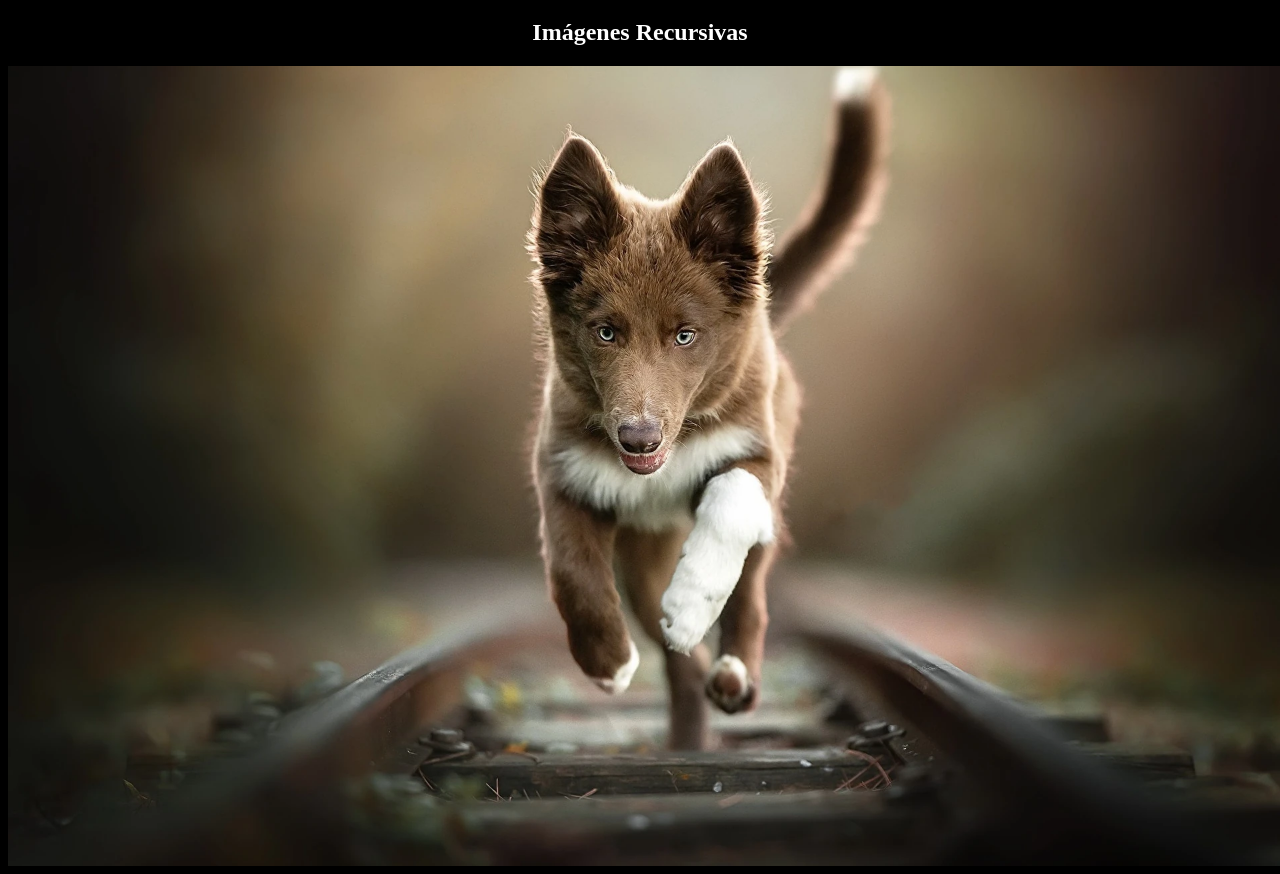
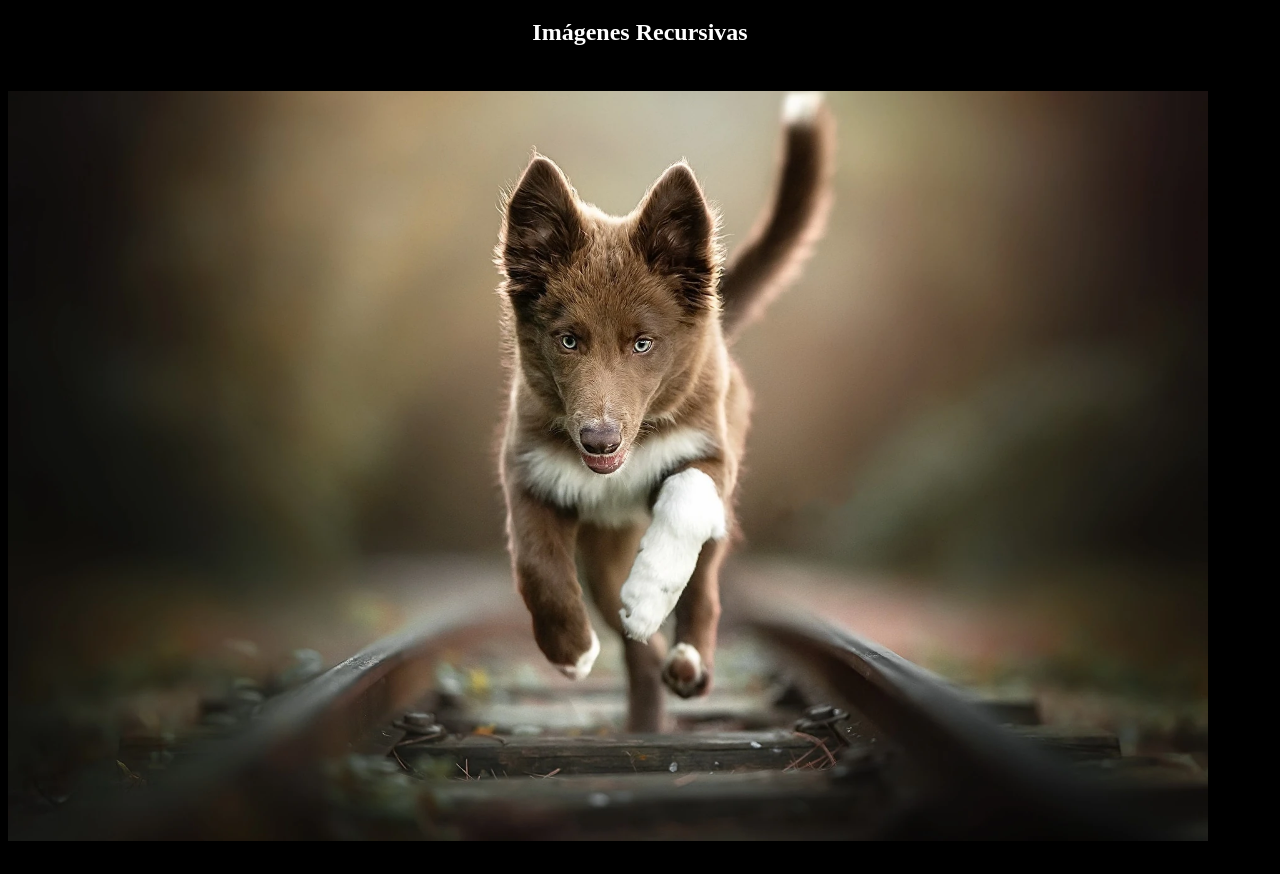
Before and after one commit to MigueA24/ProyectoLenguajeMarcas, a plain HTML site: page index.html in a window 1280 px wide. Shown: the part 61-935 px from the top of the page. Drawn offline with Linux system fonts and the light colour scheme.

Commit message:
Update index.html

```diff
--- a/index.html
+++ b/index.html
@@ -31,15 +31,15 @@
 
         @media screen and (orientation:landscape) {
             #portaFoto {
-                max-width: 1920px;
-                max-height: 1200px;
+                max-width: 1200px;
+                max-height: 800px;
             }
         }
 
         @media screen and (orientation:portrait) {
             #portaFoto {
                 max-width: 600px;
-                max-height: 370px;
+                max-height: 900px;
             }
         }
     </style>
```
